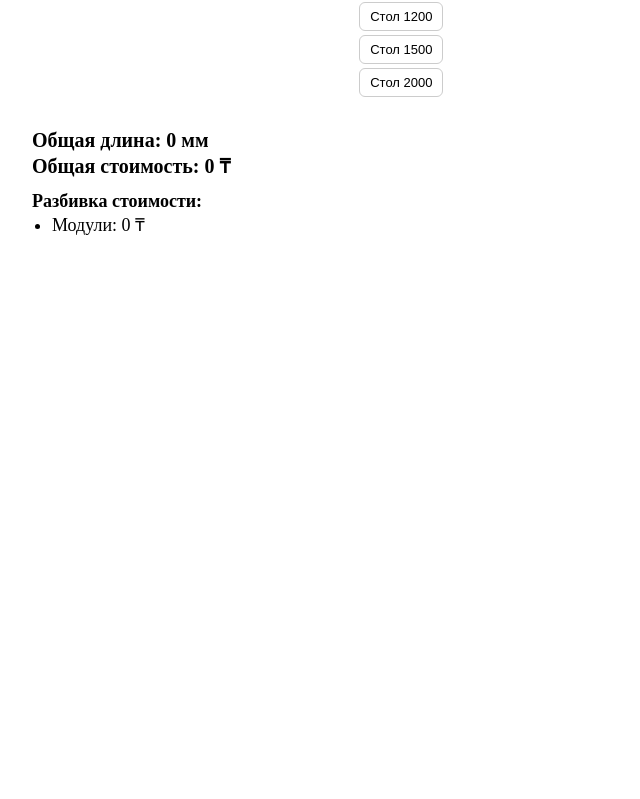
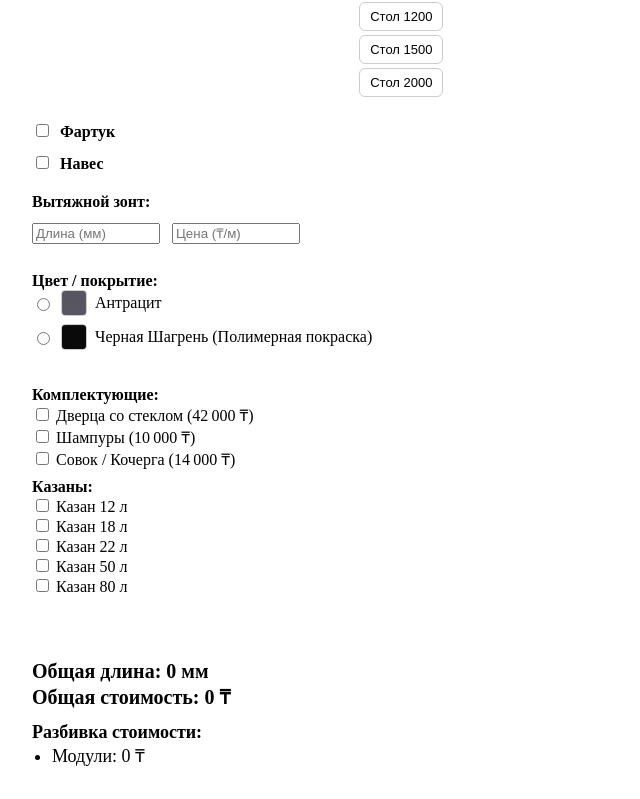
Before and after one commit to Kelkjgmwl/bbq-constructor, a React (Create React App) app: page / in a window 1280 px wide. Shown: the part 709-1508 px from the top of the page, without its empty margins (0-640 px from the left). Before the commit the page ends 977 px from the top, so only its background shows below. Built offline with nearby package versions, Linux system fonts and the light colour scheme.

Commit message:
Update App.js

```diff
--- a/src/App.js
+++ b/src/App.js
@@ -1,4 +1,13 @@
 import { useEffect, useRef, useState } from "react";
+
+// Debounce utility to limit ResizeObserver calls
+const debounce = (func, wait) => {
+  let timeout;
+  return (...args) => {
+    clearTimeout(timeout);
+    timeout = setTimeout(() => func(...args), wait);
+  };
+};
 
 const modules = [
   { id: "mangal_550", name: "Мангал 550", width: 570 },
@@ -23,19 +32,14 @@ const modules = [
 export default function BBQConstructor() {
   const [selected, setSelected] = useState([]);
   const [scale, setScale] = useState(1);
-
   const [hasApron, setHasApron] = useState(false);
   const [apronLength, setApronLength] = useState("");
   const [apronPrice, setApronPrice] = useState("");
-
   const [hasRoof, setHasRoof] = useState(false);
   const [roofPrice, setRoofPrice] = useState("");
-
   const [hoodLength, setHoodLength] = useState("");
   const [hoodPrice, setHoodPrice] = useState("");
-
   const [color, setColor] = useState("");
-
   const [glassDoor, setGlassDoor] = useState(false);
   const [skewers, setSkewers] = useState(false);
   const [tools, setTools] = useState(false);
@@ -52,7 +56,7 @@ export default function BBQConstructor() {
   const pipeWidth = 40;
 
   const addModule = (mod) => setSelected([...selected, mod]);
-  const removeModule = (i) => setSelected(selected.filter((_, index) => index !== i));
+  const removeModule = (index) => setSelected(selected.filter((_, i) => i !== index));
   const reset = () => setSelected([]);
 
   const totalLength =
@@ -63,17 +67,16 @@ export default function BBQConstructor() {
   useEffect(() => {
     if (!containerRef.current || selected.length === 0) return;
 
-    if (typeof ResizeObserver !== "undefined") {
-      const resizeObserver = new ResizeObserver((entries) => {
+    const handleResize = debounce((entries) => {
       const containerWidth = entries[0].contentRect.width;
       const neededWidth = totalLength * baseScale;
       const newScale = Math.min(1, Math.max(0.25, containerWidth / neededWidth));
       setScale(newScale);
-      });
+    }, 100);
 
+    const resizeObserver = new ResizeObserver(handleResize);
     resizeObserver.observe(containerRef.current);
     return () => resizeObserver.disconnect();
-    }
   }, [selected, totalLength]);
 
   const categorized = {
@@ -86,13 +89,13 @@ export default function BBQConstructor() {
 
   const basePrice = (totalLength / 1000) * 235000;
   const apron =
-    hasApron && apronLength && apronPrice
-      ? (parseInt(apronLength) / 1000) * (parseInt(apronPrice) || 0)
+    hasApron && apronLength && apronPrice && !isNaN(apronLength) && !isNaN(apronPrice)
+      ? (parseInt(apronLength, 10) / 1000) * parseInt(apronPrice, 10)
       : 0;
-  const roof = hasRoof && roofPrice ? parseInt(roofPrice) || 0 : 0;
+  const roof = hasRoof && roofPrice && !isNaN(roofPrice) ? parseInt(roofPrice, 10) : 0;
   const hood =
-    hoodLength && hoodPrice
-      ? (parseInt(hoodLength) / 1000) * (parseInt(hoodPrice) || 0)
+    hoodLength && hoodPrice && !isNaN(hoodLength) && !isNaN(hoodPrice)
+      ? (parseInt(hoodLength, 10) / 1000) * parseInt(hoodPrice, 10)
       : 0;
 
   const accessories = [
@@ -113,7 +116,7 @@ export default function BBQConstructor() {
   return (
     <div style={{ display: "flex", gap: 32, flexWrap: "wrap", padding: 24 }}>
       <div style={{ flex: 1, minWidth: 300 }}>
-        {/* Визуализация */}
+        {/* Visualization */}
         <div
           ref={containerRef}
           style={{
@@ -155,9 +158,14 @@ export default function BBQConstructor() {
                   src={`modules/${mod.id}.png`}
                   alt={mod.name}
                   style={{ width: "100%", height: "100%", objectFit: "contain" }}
+                  onError={(e) => {
+                    e.target.src = "/fallback.png"; // Fallback image
+                    e.target.alt = "Image not found";
+                  }}
                 />
                 <button
                   onClick={() => removeModule(index)}
+                  aria-label={`Remove ${mod.name}`}
                   style={{
                     position: "absolute",
                     top: 4,
@@ -179,7 +187,7 @@ export default function BBQConstructor() {
           </div>
         </div>
 
-        {/* Кнопки модулей */}
+        {/* Module Buttons */}
         <div style={{ display: "flex", flexWrap: "wrap", gap: 16, marginBottom: 24 }}>
           {Object.entries(categorized).map(([group, mods]) => (
             <div key={group} style={{ display: "flex", flexDirection: "column", gap: 4 }}>
@@ -196,6 +204,7 @@ export default function BBQConstructor() {
                     cursor: "pointer",
                     fontSize: "13px",
                   }}
+                  aria-label={`Add ${mod.name}`}
                 >
                   {mod.name}
                 </button>
@@ -216,37 +225,195 @@ export default function BBQConstructor() {
                 cursor: "pointer",
                 marginTop: 18,
               }}
+              aria-label="Reset all selections"
             >
               Сбросить всё
             </button>
           </div>
         </div>
 
-        {/* Опции и параметры */}
-        {/* ...всё как в твоём исходном коде — не урезано */}
+        {/* Options and Parameters */}
+        <div style={{ display: "flex", flexDirection: "column", gap: 12 }}>
+          <label>
+            <input
+              type="checkbox"
+              checked={hasApron}
+              onChange={(e) => setHasApron(e.target.checked)}
+            />
+            <span style={{ marginLeft: 8, fontWeight: "bold" }}>Фартук</span>
+          </label>
+          {hasApron && (
+            <div style={{ display: "flex", gap: "12px" }}>
+              <input
+                type="number"
+                min="0"
+                placeholder="Длина (мм)"
+                value={apronLength}
+                onChange={(e) => setApronLength(e.target.value)}
+                style={{ width: 120 }}
+              />
+              <input
+                type="number"
+                min="0"
+                placeholder="Цена (₸/м)"
+                value={apronPrice}
+                onChange={(e) => setApronPrice(e.target.value)}
+                style={{ width: 120 }}
+              />
+            </div>
+          )}
 
-        {/* Итог */}
+          <label>
+            <input
+              type="checkbox"
+              checked={hasRoof}
+              onChange={(e) => setHasRoof(e.target.checked)}
+            />
+            <span style={{ marginLeft: 8, fontWeight: "bold" }}>Навес</span>
+          </label>
+          {hasRoof && (
+            <input
+              type="number"
+              min="0"
+              placeholder="Цена (₸)"
+              value={roofPrice}
+              onChange={(e) => setRoofPrice(e.target.value)}
+              style={{ width: 120 }}
+            />
+          )}
+
+          <label style={{ fontWeight: "bold", marginTop: 8 }}>Вытяжной зонт:</label>
+          <div style={{ display: "flex", gap: "12px" }}>
+            <input
+              type="number"
+              min="0"
+              placeholder="Длина (мм)"
+              value={hoodLength}
+              onChange={(e) => setHoodLength(e.target.value)}
+              style={{ width: 120 }}
+            />
+            <input
+              type="number"
+              min="0"
+              placeholder="Цена (₸/м)"
+              value={hoodPrice}
+              onChange={(e) => setHoodPrice(e.target.value)}
+              style={{ width: 120 }}
+            />
+          </div>
+
+          {/* Color / Coating */}
+          <div style={{ marginTop: 16 }}>
+            <strong>Цвет / покрытие:</strong>
+            <div style={{ display: "flex", flexDirection: "column", gap: 8 }}>
+              <label style={{ display: "flex", alignItems: "center", gap: 8 }}>
+                <input
+                  type="radio"
+                  name="color"
+                  value="Антрацит"
+                  checked={color === "Антрацит"}
+                  onChange={(e) => setColor(e.target.value)}
+                />
+                <img
+                  src="/colors/anthracite.png"
+                  alt="Антрацит"
+                  style={{ width: 24, height: 24, border: "1px solid #ccc", borderRadius: 4 }}
+                  onError={(e) => {
+                    e.target.src = "/fallback.png";
+                    e.target.alt = "Color image not found";
+                  }}
+                />
+                Антрацит
+              </label>
+              <label style={{ display: "flex", alignItems: "center", gap: 8 }}>
+                <input
+                  type="radio"
+                  name="color"
+                  value="Черная Шагрень"
+                  checked={color === "Черная Шагрень"}
+                  onChange={(e) => setColor(e.target.value)}
+                />
+                <img
+                  src="/colors/black-texture.png"
+                  alt="Черная Шагрень"
+                  style={{ width: 24, height: 24, border: "1px solid #ccc", borderRadius: 4 }}
+                  onError={(e) => {
+                    e.target.src = "/fallback.png";
+                    e.target.alt = "Color image not found";
+                  }}
+                />
+                Черная Шагрень (Полимерная покраска)
+              </label>
+            </div>
+          </div>
+
+          {/* Accessories */}
+          <div style={{ marginTop: 24 }}>
+            <strong>Комплектующие:</strong>
+            <label style={{ display: "block" }}>
+              <input
+                type="checkbox"
+                checked={glassDoor}
+                onChange={(e) => setGlassDoor(e.target.checked)}
+              /> Дверца со стеклом (42 000 ₸)
+            </label>
+            <label style={{ display: "block" }}>
+              <input
+                type="checkbox"
+                checked={skewers}
+                onChange={(e) => setSkewers(e.target.checked)}
+              /> Шампуры (10 000 ₸)
+            </label>
+            <label style={{ display: "block" }}>
+              <input
+                type="checkbox"
+                checked={tools}
+                onChange={(e) => setTools(e.target.checked)}
+              /> Совок / Кочерга (14 000 ₸)
+            </label>
+            <div style={{ marginTop: 8 }}>
+              <strong>Казаны:</strong>
+              {["12", "18", "22", "50", "80"].map((size) => (
+                <label key={size} style={{ display: "block" }}>
+                  <input
+                    type="checkbox"
+                    checked={cauldrons[size]}
+                    onChange={(e) => setCauldrons({ ...cauldrons, [size]: e.target.checked })}
+                  /> Казан {size} л
+                </label>
+              ))}
+            </div>
+          </div>
+        </div>
+      </div>
+
+      {/* Summary and Report */}
       <div style={{ flexBasis: "100%", marginTop: 32, fontSize: 18 }}>
         <div style={{ fontWeight: "bold", fontSize: 20 }}>
           Общая длина: {totalLength} мм<br />
           Общая стоимость: {totalPrice.toLocaleString()} ₸<br />
         </div>
-          {color && <div>Цвет покрытия: <strong>{color}</strong></div>}
+        {color && (
+          <div>
+            Цвет покрытия: <strong>{color}</strong>
+          </div>
+        )}
 
         <div style={{ marginTop: 12 }}>
           <strong>Разбивка стоимости:</strong>
           <ul style={{ margin: 0, paddingLeft: 20 }}>
-              <li>Модули: {basePrice.toLocaleString()} ₸</li>
+            <li>Модули: {Math.round(basePrice).toLocaleString()} ₸</li>
             {hasApron && apron > 0 && <li>Фартук: {Math.round(apron).toLocaleString()} ₸</li>}
             {hasRoof && roof > 0 && <li>Навес: {roof.toLocaleString()} ₸</li>}
             {hood > 0 && <li>Вытяжной зонт: {Math.round(hood).toLocaleString()} ₸</li>}
             {accessories.map((a, i) => (
-                <li key={i}>{a.name}: {a.price.toLocaleString()} ₸</li>
+              <li key={i}>
+                {a.name}: {a.price.toLocaleString()} ₸
+              </li>
             ))}
           </ul>
         </div>
       </div>
     </div>
-    </div>
   );
 }
```
Lines whose indentation alone changed are shown as unchanged.
